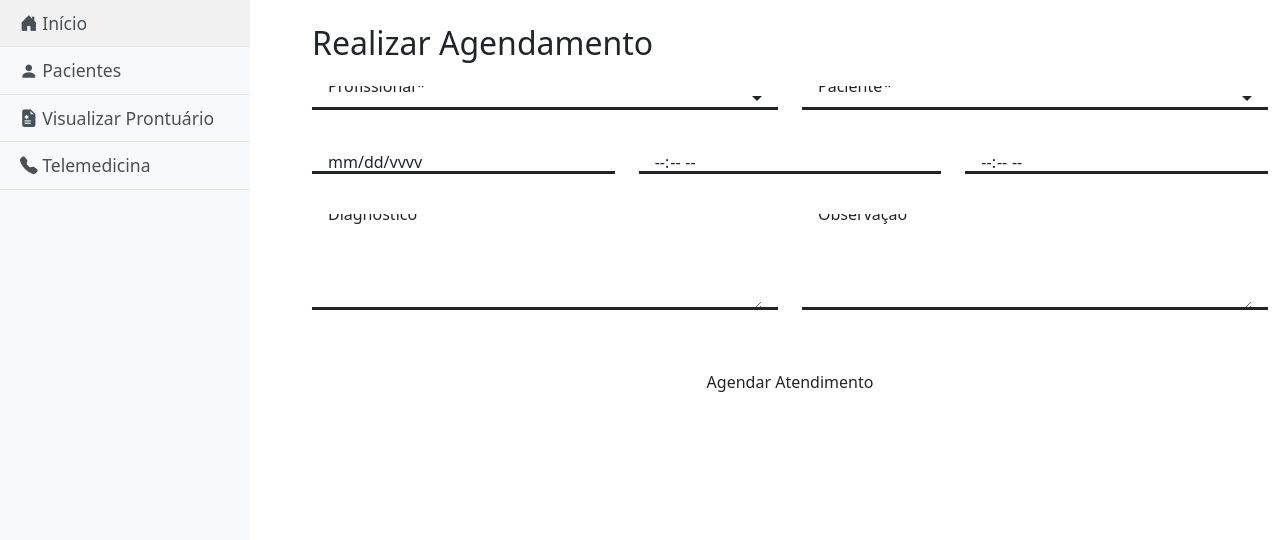
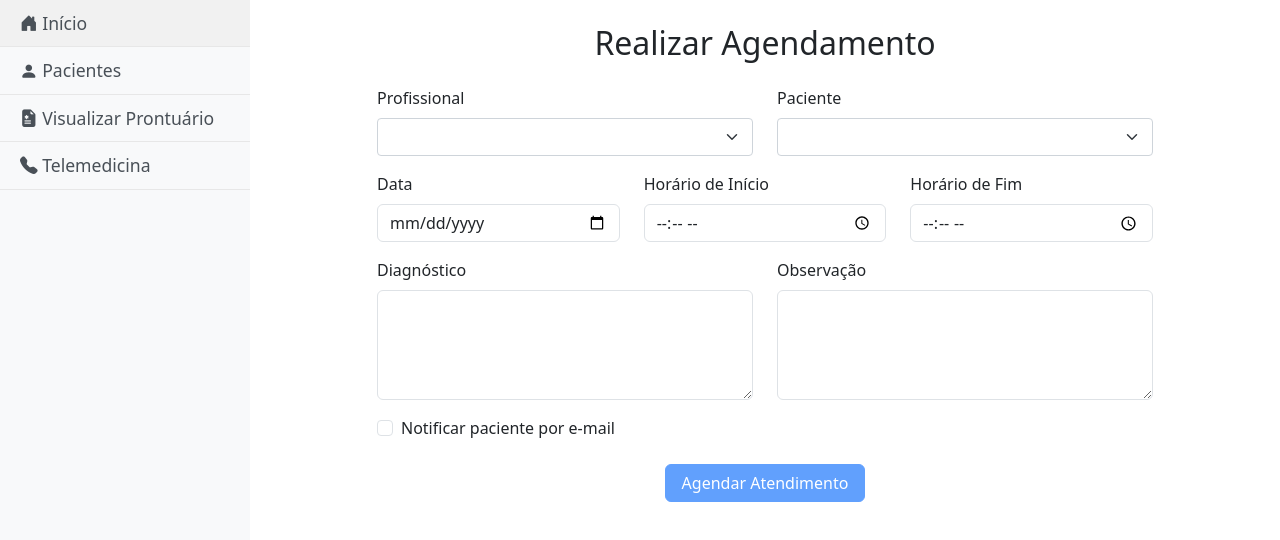
Before and after one commit to System-Medic/SystemMedicFrontEnd, an Angular app: page /realizar-agendamento in a window 1280 px wide. Shown: the top 540 px of the page. Built offline with nearby package versions, Linux system fonts and the light colour scheme.

Commit message:
criacao tela realizar agendamento

```diff
--- a/src/app/modules/telemedicina/realizar-agendamento/realizar-agendamento.component.css
+++ b/src/app/modules/telemedicina/realizar-agendamento/realizar-agendamento.component.css
@@ -1,15 +1,21 @@
-h2 {
-    margin-bottom: 20px;
-  }
+.container {
+  max-width: 800px;
+  margin: 0 auto;
+}
 
-  .form-group {
-    margin-bottom: 15px;
-  }
+button[type="submit"] {
+  max-width: 200px;
+}
 
-  textarea {
-    resize: vertical;
-  }
+/* Ajustes para o dropdown com Bootstrap */
+.form-select {
+  border: 1px solid #ced4da;
+  border-radius: 0.25rem;
+  padding: 0.375rem 0.75rem;
+  font-size: 1rem;
+}
 
-  button {
-    margin-top: 20px;
-  }
+.form-select:focus {
+  border-color: #80bdff;
+  box-shadow: 0 0 0 0.2rem rgba(0, 123, 255, 0.25);
+}
--- a/src/app/modules/telemedicina/realizar-agendamento/realizar-agendamento.component.html
+++ b/src/app/modules/telemedicina/realizar-agendamento/realizar-agendamento.component.html
@@ -1,86 +1,89 @@
-<div class="d-flex">
+<div class="d-flex flex-row">
   <app-sidebar></app-sidebar>
 
   <div class="container mt-4">
-    <h2 class="mb-4">Realizar Agendamento</h2>
+    <h2 class="mb-4 text-center">Realizar Agendamento</h2>
 
     <form (ngSubmit)="onSubmit()" #agendamentoForm="ngForm">
-
       <div class="row mb-3">
         <!-- Profissional -->
         <div class="col-md-6">
-          <mat-form-field appearance="fill" class="w-100">
-            <mat-label>Profissional</mat-label>
-            <mat-select [(ngModel)]="agendamento.profissional" name="profissional"
-              placeholder="Selecione um Profissional" required>
-              <mat-option *ngFor="let profissional of profissionais" [value]="profissional">
-                {{ profissionais}}
-              </mat-option>
-            </mat-select>
-          </mat-form-field>
+          <label for="profissional" class="form-label">Profissional</label>
+          <select id="profissional" class="form-select" [(ngModel)]="agendamento.profissional" name="profissional"
+            #profissional="ngModel" required>
+            <option *ngFor="let profissional of profissionais" [ngValue]="profissional.nome">
+              {{ profissional.nome }}
+            </option>
+          </select>
+          <div *ngIf="!profissional.valid && profissional.touched" class="text-danger">
+            O campo Profissional é obrigatório.
+          </div>
         </div>
 
         <!-- Paciente -->
         <div class="col-md-6">
-          <mat-form-field appearance="fill" class="w-100">
-            <mat-label>Paciente</mat-label>
-            <mat-select [(ngModel)]="agendamento.paciente" name="paciente" placeholder="Selecione um Paciente" required>
-              <mat-option *ngFor="let paciente of pacientes" [value]="paciente">
-                {{ pacientes }}
-              </mat-option>
-            </mat-select>
-          </mat-form-field>
+          <label for="paciente" class="form-label">Paciente</label>
+          <select id="paciente" class="form-select" [(ngModel)]="agendamento.paciente" name="paciente"
+            #paciente="ngModel" required>
+            <option *ngFor="let paciente of pacientes" [ngValue]="paciente.nome">
+              {{ paciente.nome }}
+            </option>
+          </select>
+          <div *ngIf="!paciente.valid && paciente.touched" class="text-danger">
+            O campo Paciente é obrigatório.
+          </div>
         </div>
       </div>
 
+      <!-- Data -->
       <div class="row mb-3">
-        <!-- Data -->
         <div class="col-md-4">
-          <mat-form-field appearance="fill" class="w-100">
-            <mat-label>Data</mat-label>
-            <input matInput type="date" [(ngModel)]="agendamento.data" name="data" required>
-          </mat-form-field>
+          <label for="data" class="form-label">Data</label>
+          <input type="date" id="data" class="form-control" [(ngModel)]="agendamento.data" name="data" required />
         </div>
 
         <!-- Horário de Início -->
         <div class="col-md-4">
-          <mat-form-field appearance="fill" class="w-100">
-            <mat-label>Horário de Início</mat-label>
-            <input matInput type="time" [(ngModel)]="agendamento.inicio" name="inicio" required>
-          </mat-form-field>
+          <label for="inicio" class="form-label">Horário de Início</label>
+          <input type="time" id="inicio" class="form-control" [(ngModel)]="agendamento.inicio" name="inicio" required />
         </div>
 
         <!-- Horário de Fim -->
         <div class="col-md-4">
-          <mat-form-field appearance="fill" class="w-100">
-            <mat-label>Horário de Fim</mat-label>
-            <input matInput type="time" [(ngModel)]="agendamento.fim" name="fim" required>
-          </mat-form-field>
+          <label for="fim" class="form-label">Horário de Fim</label>
+          <input type="time" id="fim" class="form-control" [(ngModel)]="agendamento.fim" name="fim" required />
         </div>
       </div>
 
+      <!-- Diagnóstico -->
       <div class="row mb-3">
-        <!-- Diagnóstico -->
         <div class="col-md-6">
-          <mat-form-field appearance="fill" class="w-100">
-            <mat-label>Diagnóstico</mat-label>
-            <textarea matInput [(ngModel)]="agendamento.diagnostico" name="diagnostico" rows="4"></textarea>
-          </mat-form-field>
+          <label for="diagnostico" class="form-label">Diagnóstico</label>
+          <textarea id="diagnostico" class="form-control" [(ngModel)]="agendamento.diagnostico" name="diagnostico"
+            rows="4"></textarea>
         </div>
 
         <!-- Observação -->
         <div class="col-md-6">
-          <mat-form-field appearance="fill" class="w-100">
-            <mat-label>Observação</mat-label>
-            <textarea matInput [(ngModel)]="agendamento.observacao" name="observacao" rows="4"></textarea>
-          </mat-form-field>
+          <label for="observacao" class="form-label">Observação</label>
+          <textarea id="observacao" class="form-control" [(ngModel)]="agendamento.observacao" name="observacao"
+            rows="4"></textarea>
         </div>
       </div>
 
+<!-- Notificação -->
+<div class="form-check mb-3">
+  <input class="form-check-input" type="checkbox" id="notificar" [(ngModel)]="agendamento.notificar" name="notificar" />
+  <label class="form-check-label" for="notificar">
+    Notificar paciente por e-mail
+  </label>
+</div>
+
       <!-- Botão de Submissão -->
-      <div class="d-flex justify-content-center">
-        <button mat-raised-button color="primary" type="submit" [disabled]="!agendamentoForm.form.valid">Agendar
-          Atendimento</button>
+      <div class="d-flex justify-content-center mt-4">
+        <button class="btn btn-primary w-100" type="submit" [disabled]="!agendamentoForm.form.valid">
+          Agendar Atendimento
+        </button>
       </div>
     </form>
   </div>
--- a/src/app/modules/telemedicina/realizar-agendamento/realizar-agendamento.component.ts
+++ b/src/app/modules/telemedicina/realizar-agendamento/realizar-agendamento.component.ts
@@ -1,41 +1,81 @@
 import { CommonModule } from '@angular/common';
 import { Component } from '@angular/core';
 import { FormsModule } from '@angular/forms';
-import { NgSelectModule } from '@ng-select/ng-select';
-import { MatSelectModule } from '@angular/material/select';
-import { MatFormFieldModule } from '@angular/material/form-field';
-import { MatInputModule } from '@angular/material/input';
-import { MatButtonModule } from '@angular/material/button';
 import { SidebarComponent } from "../../../shared/components/sidebar/sidebar.component";
+
+interface Agendamento {
+  profissional: string;
+  paciente: string;
+  data: string;
+  inicio: string;
+  fim: string;
+  diagnostico: string;
+  observacao: string;
+  notificar: boolean;
+}
 
 @Component({
   selector: 'app-realizar-agendamento',
   standalone: true,
-  imports: [FormsModule, CommonModule, NgSelectModule, MatSelectModule, MatFormFieldModule, MatInputModule, MatButtonModule, SidebarComponent],
+  imports: [FormsModule, CommonModule, SidebarComponent],
   templateUrl: './realizar-agendamento.component.html',
   styleUrl: './realizar-agendamento.component.css'
 })
+
 export class RealizarAgendamentoComponent {
   // Dados dos profissionais e pacientes (simulando os dados)
-profissionais: string[] = ['Dr. João Silva', 'Dra. Maria Souza', 'Dr. Carlos Oliveira'];
-pacientes: string[] = ['Ana Costa', 'Pedro Silva', 'Mariana Lima'];
+  profissionais = [
+    { nome: 'Dr. João Silva' },
+    { nome: 'Dra. Maria Souza' },
+    { nome: 'Dr. Carlos Oliveira' }
+  ];
 
-// Dados do agendamento
-agendamento = {
+  pacientes = [
+    { nome: 'Ana Costa' },
+    { nome: 'Pedro Silva' },
+    { nome: 'Lucas Lima' }
+  ];
+
+  // Dados do agendamento com tipagem explícita
+  agendamento: Agendamento = {
     profissional: '',
     paciente: '',
     data: '',
     inicio: '',
     fim: '',
     diagnostico: '',
-  observacao: ''
+    observacao: '',
+    notificar: false
   };
-showSidebar: any;
 
-// Função para submeter o formulário
   onSubmit() {
+    if (this.isValidTimeRange()) {
       console.log('Agendamento realizado:', this.agendamento);
       alert('Agendamento realizado com sucesso!');
-  // Aqui você pode enviar os dados para o backend, ou manipular conforme necessário
+    } else {
+      alert('O horário de fim deve ser depois do horário de início.');
     }
   }
+
+  // Função para validar o horário de fim
+  isValidTimeRange(): boolean {
+    // Verifica se 'inicio' e 'fim' são válidos e não vazios
+    if (!this.agendamento.inicio || !this.agendamento.fim) {
+      return false;
+    }
+
+    // Converte as strings de horário para objetos Date (baseado em um horário fictício, 1970-01-01)
+    const inicio = this.convertToDate(this.agendamento.inicio);
+    const fim = this.convertToDate(this.agendamento.fim);
+
+    // Retorna se o horário de início é antes do horário de fim
+    return inicio < fim;
+  }
+
+  // Função auxiliar para converter o horário para um objeto Date
+  private convertToDate(time: string): Date {
+    const [hours, minutes] = time.split(':').map(Number);
+    return new Date(1970, 0, 1, hours, minutes);  // Data fictícia (1º de janeiro de 1970)
+  }
+
+}
--- a/src/app/pages/home/home.component.html
+++ b/src/app/pages/home/home.component.html
@@ -1,7 +1,7 @@
-<div class="d-flex">
+<div class="d-flex flex-row">
   <app-sidebar></app-sidebar>
 
-  <div class="mt-4">
+  <div class="container mt-4">
     <h4>Bem vindo, Vitor Pavanello!</h4>
     <img src="./../../../assets/images/home-image.jpg" alt="Imagem de médicos" class="img-home" />
   </div>
--- a/src/app/shared/components/sidebar/sidebar.component.css
+++ b/src/app/shared/components/sidebar/sidebar.component.css
@@ -2,7 +2,6 @@
 .sidebar {
     height: 100vh;
     width: 250px;
-    margin-right: 50px;
     background-color: #f8f9fa;
 }
 
@@ -29,10 +28,6 @@
     border-bottom: 1px solid #e7e7e7;
 }
 
-.nav.flex-column .ms-3 {
-    padding-left: 30px;
-}
-
 /* Responsividade */
 @media (max-width: 767px) {
     .sidebar {
```
Lines whose indentation alone changed are shown as unchanged.
